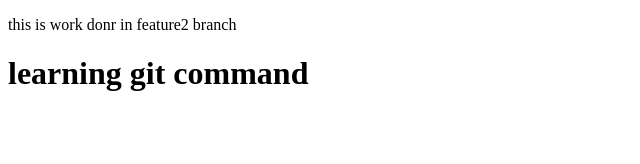
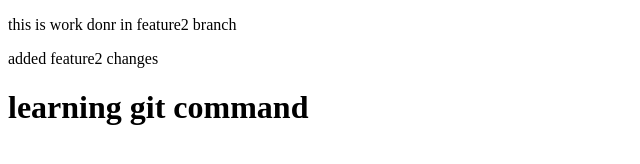
Before and after one commit to navwebg/another-test-folder, a plain HTML site: page new folder/index.html in a window 1280 px wide. Shown: the whole page, without its empty margins (0-640 px from the left). Drawn offline with Linux system fonts and the light colour scheme.

Commit message:
added feature2 chnagese p

```diff
--- a/new folder/index.html
+++ b/new folder/index.html
@@ -7,6 +7,7 @@
 </head>
 <body>
     <p>this is work donr in feature2 branch</p>
+    <p>added feature2 changes</p>
     <h1>learning git command</h1>
 </body>
 </html>
```
